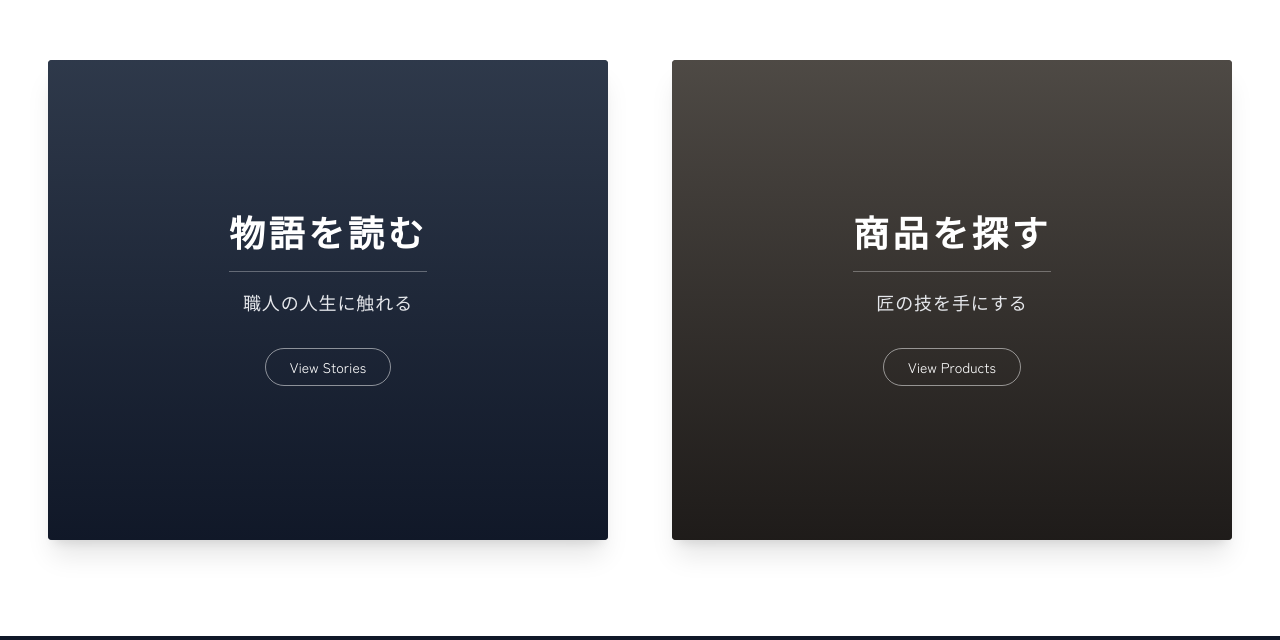
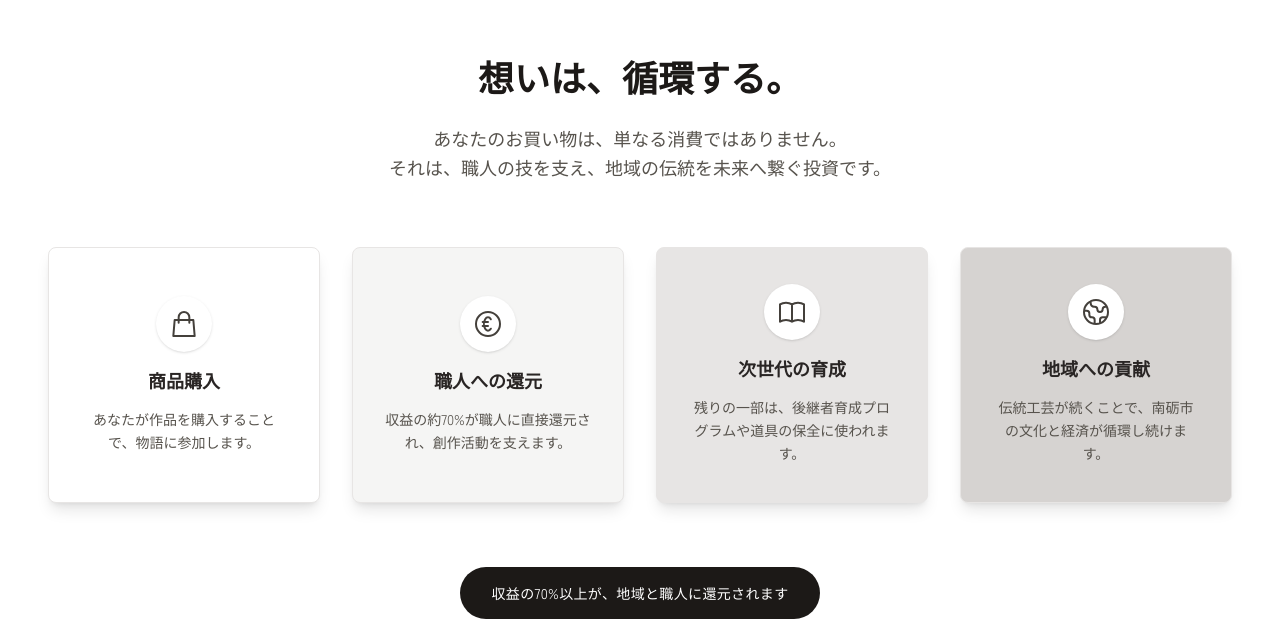
Before and after one commit to Yuki-Yamamoto-2010714/monogatari-ec, a Next.js app: page / in a window 1280 px wide. Shown: the part 1320-1960 px from the top of the page. Built offline with nearby package versions, Linux system fonts and the light colour scheme.

Commit message:
feat: Add regional impact visualization section to homepage

```diff
--- a/app/page.tsx
+++ b/app/page.tsx
@@ -2,6 +2,7 @@ import Link from 'next/link'
 import Image from 'next/image'
 import { Button } from '@/components/atoms/Button'
 import { Hero } from '@/components/organisms/Hero'
+import { ImpactVisualization } from '@/components/organisms/ImpactVisualization'
 
 export default async function Home() {
   return (
@@ -24,6 +25,9 @@ export default async function Home() {
           </p>
         </div>
       </section>
+
+      {/* Impact Visualization */}
+      <ImpactVisualization />
 
       {/* Navigation Cards */}
       <section className="py-24 px-6 md:px-12">
--- /dev/null
+++ b/components/organisms/ImpactVisualization.tsx
@@ -0,0 +1,105 @@
+'use client'
+
+import { motion } from 'framer-motion'
+
+export function ImpactVisualization() {
+    const steps = [
+        {
+            title: "商品購入",
+            description: "あなたが作品を購入することで、物語に参加します。",
+            icon: (
+                <svg className="w-8 h-8 text-stone-700" fill="none" viewBox="0 0 24 24" stroke="currentColor">
+                    <path strokeLinecap="round" strokeLinejoin="round" strokeWidth={1.5} d="M16 11V7a4 4 0 00-8 0v4M5 9h14l1 12H4L5 9z" />
+                </svg>
+            ),
+            color: "bg-white",
+        },
+        {
+            title: "職人への還元",
+            description: "収益の約70%が職人に直接還元され、創作活動を支えます。",
+            icon: (
+                <svg className="w-8 h-8 text-stone-700" fill="none" viewBox="0 0 24 24" stroke="currentColor">
+                    <path strokeLinecap="round" strokeLinejoin="round" strokeWidth={1.5} d="M14.121 15.536c-1.171 1.952-3.07 1.952-4.242 0-1.172-1.953-1.172-5.119 0-7.072 1.171-1.952 3.07-1.952 4.242 0M8 10.5h4m-4 3h4m9-1.5a9 9 0 11-18 0 9 9 0 0118 0z" />
+                </svg>
+            ),
+            color: "bg-stone-100",
+        },
+        {
+            title: "次世代の育成",
+            description: "残りの一部は、後継者育成プログラムや道具の保全に使われます。",
+            icon: (
+                <svg className="w-8 h-8 text-stone-700" fill="none" viewBox="0 0 24 24" stroke="currentColor">
+                    <path strokeLinecap="round" strokeLinejoin="round" strokeWidth={1.5} d="M12 6.253v13m0-13C10.832 5.477 9.246 5 7.5 5S4.168 5.477 3 6.253v13C4.168 18.477 5.754 18 7.5 18s3.332.477 4.5 1.253m0-13C13.168 5.477 14.754 5 16.5 5c1.747 0 3.332.477 4.5 1.253v13C19.832 18.477 18.247 18 16.5 18c-1.746 0-3.332.477-4.5 1.253" />
+                </svg>
+            ),
+            color: "bg-stone-200",
+        },
+        {
+            title: "地域への貢献",
+            description: "伝統工芸が続くことで、南砺市の文化と経済が循環し続けます。",
+            icon: (
+                <svg className="w-8 h-8 text-stone-700" fill="none" viewBox="0 0 24 24" stroke="currentColor">
+                    <path strokeLinecap="round" strokeLinejoin="round" strokeWidth={1.5} d="M3.055 11H5a2 2 0 012 2v1a2 2 0 002 2 2 2 0 012 2v2.945M8 3.935V5.5A2.5 2.5 0 0010.5 8h.5a2 2 0 012 2 2 2 0 104 0 2 2 0 012-2h1.064M15 20.488V18a2 2 0 012-2h3.064M21 12a9 9 0 11-18 0 9 9 0 0118 0z" />
+                </svg>
+            ),
+            color: "bg-stone-300",
+        },
+    ]
+
+    return (
+        <section className="py-24 px-6 md:px-12 bg-white overflow-hidden">
+            <div className="max-w-7xl mx-auto">
+                <div className="text-center mb-16">
+                    <h2 className="text-3xl md:text-4xl font-bold font-serif mb-6 text-stone-900">
+                        想いは、循環する。
+                    </h2>
+                    <p className="text-lg text-stone-600 max-w-2xl mx-auto leading-relaxed">
+                        あなたのお買い物は、単なる消費ではありません。<br className="hidden md:block" />
+                        それは、職人の技を支え、地域の伝統を未来へ繋ぐ投資です。
+                    </p>
+                </div>
+
+                <div className="relative">
+                    {/* Connector Line (Desktop) */}
+                    <div className="hidden md:block absolute top-1/2 left-0 w-full h-0.5 bg-stone-200 -z-10 transform -translate-y-1/2" />
+
+                    <div className="grid grid-cols-1 md:grid-cols-4 gap-8">
+                        {steps.map((step, index) => (
+                            <motion.div
+                                key={index}
+                                initial={{ opacity: 0, y: 20 }}
+                                whileInView={{ opacity: 1, y: 0 }}
+                                transition={{ duration: 0.5, delay: index * 0.2 }}
+                                viewport={{ once: true }}
+                                className="relative"
+                            >
+                                <div className={`aspect-square md:aspect-auto md:h-64 rounded-full md:rounded-lg ${step.color} border border-stone-200 p-8 flex flex-col items-center justify-center text-center shadow-lg mx-auto w-64 md:w-auto z-10 hover:scale-105 transition-transform duration-300`}>
+                                    <div className="mb-4 p-3 bg-white rounded-full shadow-sm">
+                                        {step.icon}
+                                    </div>
+                                    <h3 className="text-lg font-bold font-serif mb-3 text-stone-800">{step.title}</h3>
+                                    <p className="text-sm text-stone-600 leading-relaxed">{step.description}</p>
+                                </div>
+
+                                {/* Arrow (Mobile) */}
+                                {index < steps.length - 1 && (
+                                    <div className="md:hidden flex justify-center py-4">
+                                        <svg className="w-6 h-6 text-stone-300" fill="none" viewBox="0 0 24 24" stroke="currentColor">
+                                            <path strokeLinecap="round" strokeLinejoin="round" strokeWidth={2} d="M19 14l-7 7m0 0l-7-7m7 7V3" />
+                                        </svg>
+                                    </div>
+                                )}
+                            </motion.div>
+                        ))}
+                    </div>
+                </div>
+
+                <div className="mt-16 text-center">
+                    <div className="inline-block bg-stone-900 text-white px-8 py-4 rounded-full text-sm font-medium tracking-wide">
+                        収益の70%以上が、地域と職人に還元されます
+                    </div>
+                </div>
+            </div>
+        </section>
+    )
+}
```
